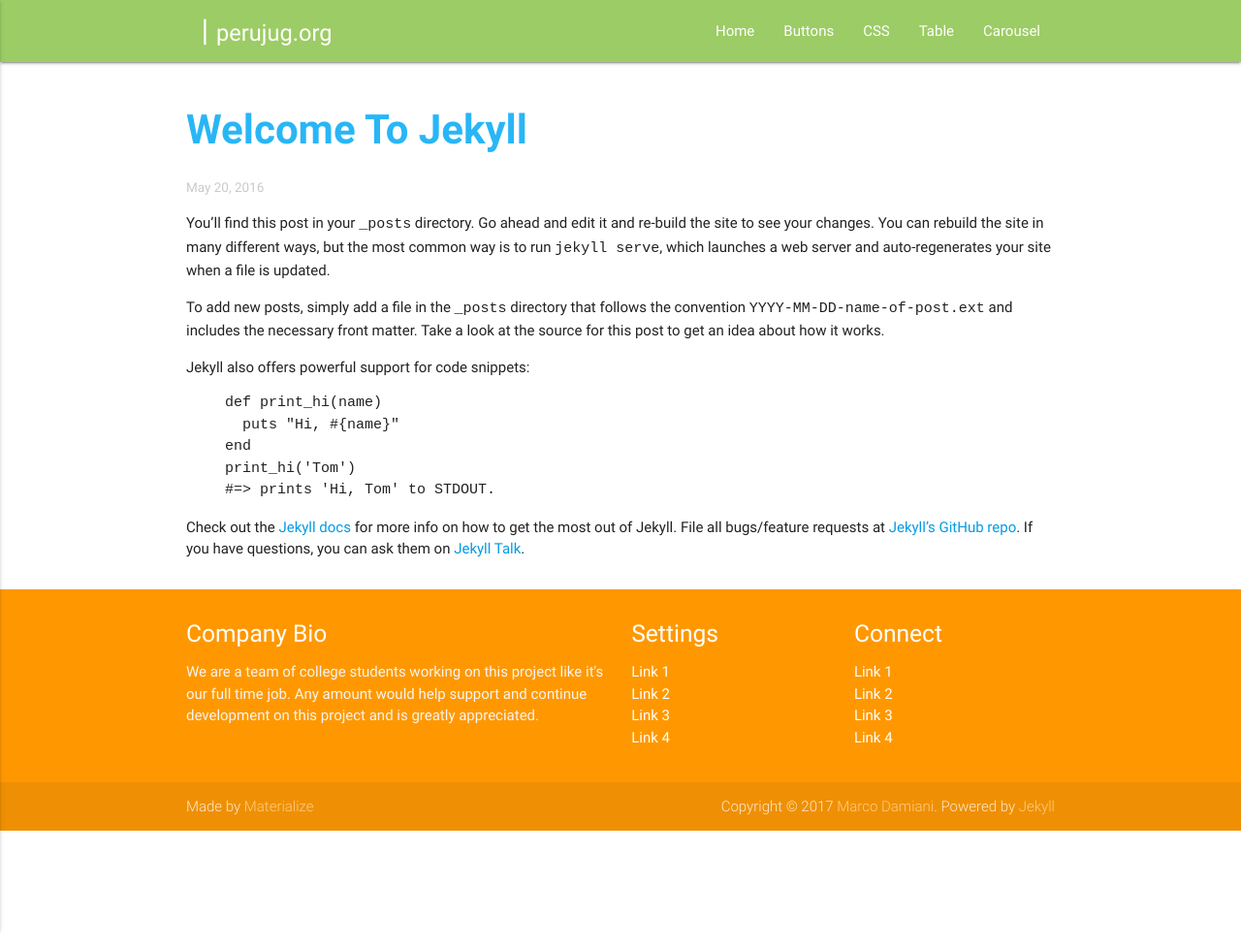
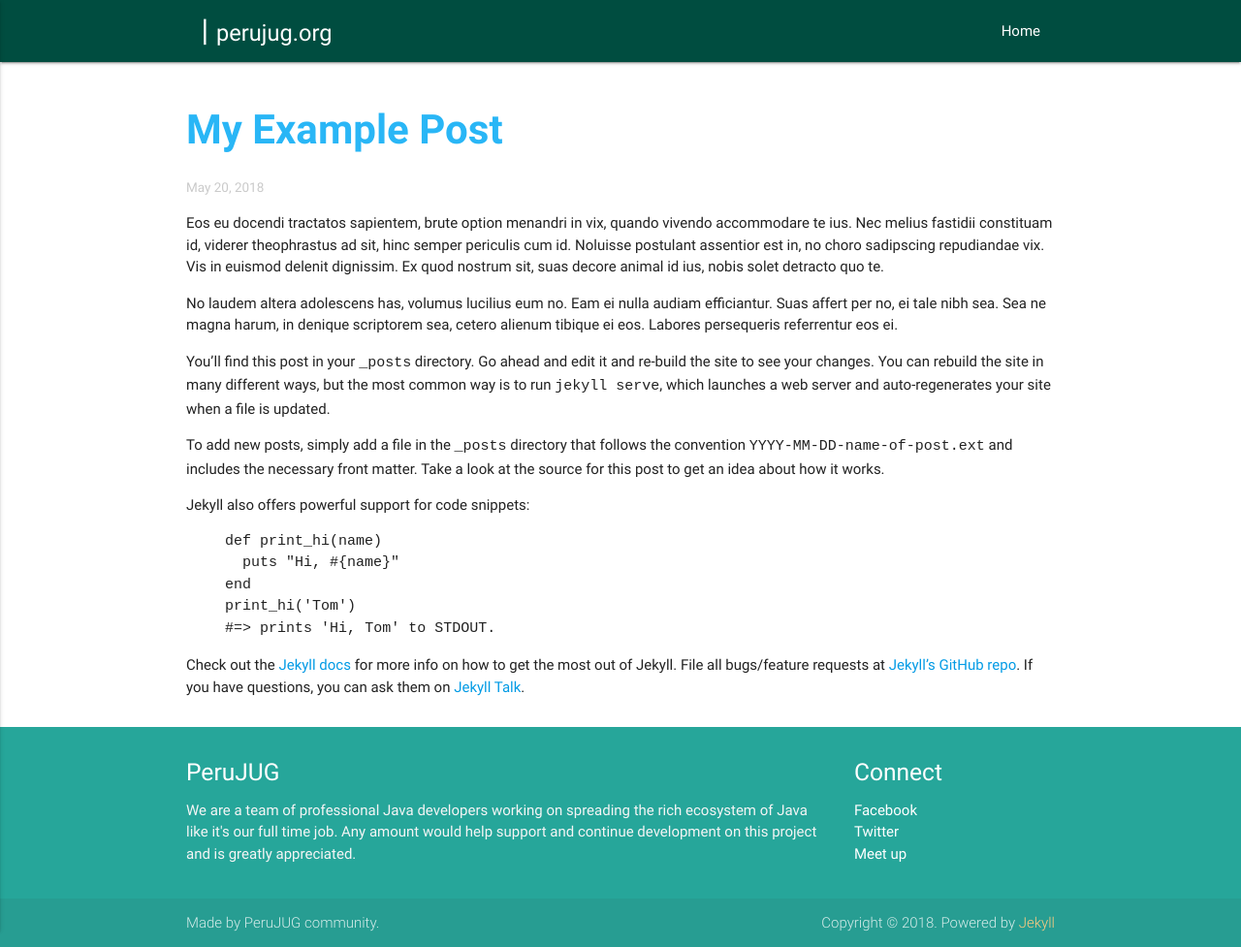
Before and after one commit to perujug/perujugwebsite, a Jekyll site: the page built from _posts/2018-05-20-my-example-post.md, in a window 1280 px wide. Shown: the whole page at 97% size. Built offline with Jekyll 4.4.1, drawn with Linux system fonts in a browser that asks for light colours; before the commit the page ends 900 px from its top, so only the background shows below that.

Commit message:
Redesiging the footer and the post sections.

```diff
--- a/_includes/footer.html
+++ b/_includes/footer.html
@@ -1,11 +1,13 @@
-  <footer class="page-footer orange">
+  <footer class="page-footer teal lighten-1">
     <div class="container">
       <div class="row">
-        <div class="col l6 s12">
-          <h5 class="white-text">Company Bio</h5>
-          <p class="grey-text text-lighten-4">We are a team of college students working on this project like it's our full time job. Any amount would help support and continue development on this project and is greatly appreciated.</p>
+        <div class="col l9 s12">
+          <h5 class="white-text"> PeruJUG</h5>
+          <p class="grey-text text-lighten-4">We are a team of professional Java developers working on spreading the rich ecosystem of Java like it's our full time job. Any amount would help support and continue development on this project and is greatly appreciated.</p>
         </div>
+        <!--
         <div class="col l3 s12">
+
           <h5 class="white-text">Settings</h5>
           <ul>
             <li><a class="white-text" href="#!">Link 1</a></li>
@@ -13,14 +15,15 @@
             <li><a class="white-text" href="#!">Link 3</a></li>
             <li><a class="white-text" href="#!">Link 4</a></li>
           </ul>
+
         </div>
+      -->
         <div class="col l3 s12">
           <h5 class="white-text">Connect</h5>
           <ul>
-            <li><a class="white-text" href="#!">Link 1</a></li>
-            <li><a class="white-text" href="#!">Link 2</a></li>
-            <li><a class="white-text" href="#!">Link 3</a></li>
-            <li><a class="white-text" href="#!">Link 4</a></li>
+            <li><a class="white-text" href="https://www.facebook.com/groups/perujug" target="_blank">Facebook</a></li>
+            <li><a class="white-text" href="https://twitter.com/perujug" target="_blank">Twitter</a></li>
+            <li><a class="white-text" href="https://www.meetup.com/Peru-Java-User-Group/" target="_blank">Meet up</a></li>
           </ul>
         </div>
       </div>
@@ -28,9 +31,9 @@
     <div class="footer-copyright">
         <div class="container">
             <div>
-                Made by <a target="_blank" class="orange-text text-lighten-3" href="http://materializecss.com">Materialize</a>
+                Made by PeruJUG community.</a>
                 <span style="text-align: right; float: right">
-                Copyright © 2017 <a href="http://www.panoramedia.it" class="orange-text text-lighten-3">Marco Damiani</a>. Powered by <a target="_blank" href="http://jekyllrb.com/" class="orange-text text-lighten-3">Jekyll</a>
+                Copyright © 2018. Powered by <a target="_blank" href="http://jekyllrb.com/" class="orange-text text-lighten-3">Jekyll</a>
                 </span>
             </div>
         </div>
--- a/_includes/header.html
+++ b/_includes/header.html
@@ -1,10 +1,11 @@
-<nav class="light-green lighten-1" role="navigation">
+<nav class="teal darken-4" role="navigation">
     <div class="nav-wrapper container"><a id="logo-container" class="brand-logo" href="{{ "/" | relative_url }}">&#160; | <small>perujug.org</small></a>
     {% assign default_paths = site.pages | map: "path" %}
     {% assign page_paths = site.header_pages | default: default_paths %}
 
           <ul class="right hide-on-med-and-down">
             <li><a href="{{ "/" | relative_url }}">Home </a></li>
+            <!--
             {% if page_paths %}
                 {% for path in page_paths %}
                     {% assign my_page = site.pages | where: "path", path | first %}
@@ -13,11 +14,13 @@
                     {% endif %}
                 {% endfor %}
             {% endif %}
+            -->
           </ul>
 
           <ul id="nav-mobile" class="side-nav">
             <li><a href="#">Home</a></li>
-                            {% if page_paths %}
+            <!--
+            {% if page_paths %}
                 {% for path in page_paths %}
                     {% assign my_page = site.pages | where: "path", path | first %}
                     {% if my_page.title %}
@@ -25,6 +28,7 @@
                     {% endif %}
                 {% endfor %}
             {% endif %}
+            -->
           </ul>
 
       <a href="#" data-activates="nav-mobile" class="button-collapse"><i class="material-icons">menu</i></a>
--- a/_posts/2016-05-20-welcome-to-jekyll.md
+++ b/_posts/2018-05-20-my-example-post.md
@@ -1,13 +1,24 @@
 ---
 layout: post
 ---
+
+Eos eu docendi tractatos sapientem, brute option menandri in vix, quando vivendo accommodare te ius. Nec melius fastidii constituam id, viderer theophrastus ad sit, hinc semper periculis cum id. Noluisse postulant assentior est in, no choro sadipscing repudiandae vix. Vis in euismod delenit dignissim. Ex quod nostrum sit, suas decore animal id ius, nobis solet detracto quo te.
+
+{% comment %}
+Might you have an include in your theme? Why not try it here!
+{% include my-themes-great-include.html %}
+{% endcomment %}
+
+No laudem altera adolescens has, volumus lucilius eum no. Eam ei nulla audiam efficiantur. Suas affert per no, ei tale nibh sea. Sea ne magna harum, in denique scriptorem sea, cetero alienum tibique ei eos. Labores persequeris referrentur eos ei.
+
+
 You’ll find this post in your `_posts` directory. Go ahead and edit it and re-build the site to see your changes. You can rebuild the site in many different ways, but the most common way is to run `jekyll serve`, which launches a web server and auto-regenerates your site when a file is updated.
 
 To add new posts, simply add a file in the `_posts` directory that follows the convention `YYYY-MM-DD-name-of-post.ext` and includes the necessary front matter. Take a look at the source for this post to get an idea about how it works.
 
 Jekyll also offers powerful support for code snippets:
 
-{% highlight ruby %}
+{% highlight java %}
 def print_hi(name)
   puts "Hi, #{name}"
 end
--- a/_sass/main.scss
+++ b/_sass/main.scss
@@ -46,7 +46,7 @@ h1.page-title {
     display: inline-block;
     padding: 16px 0;
     vertical-align: middle;
-    background: #ad1457;
+    background: #0D5334;
     color: #fff;
     text-align: center;
 }
```
Also changed, not shown: _posts/2016-05-20-my-example-post.md (deleted, +0 -12 lines), _posts/2016-05-20-welcome-to-peruJUG.md (added, +4 -0 lines), _posts/2018-05-20-super-long-article.md (renamed from _posts/2016-05-20-super-long-article.md), _posts/2018-05-20-this-post-demonstrates-post-content-styles.md (renamed from _posts/2016-05-20-this-post-demonstrates-post-content-styles.md), images/organizer-eddu.jpg (added), images/organizer-joe.jpg (added).
